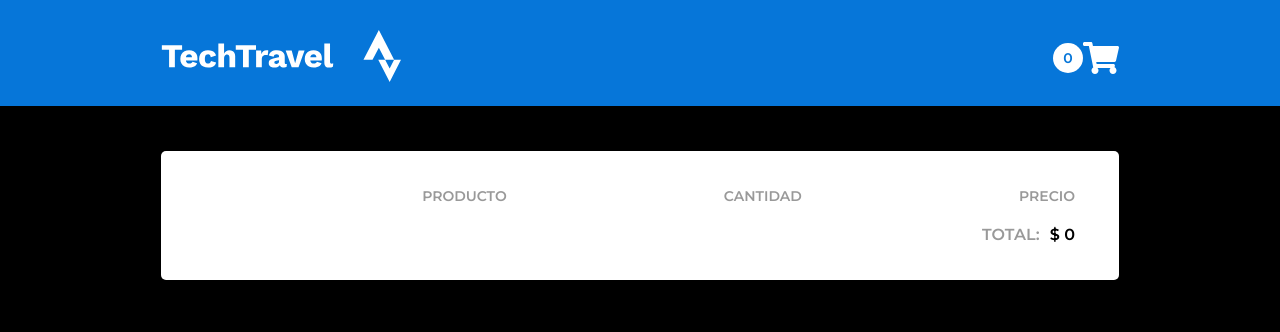
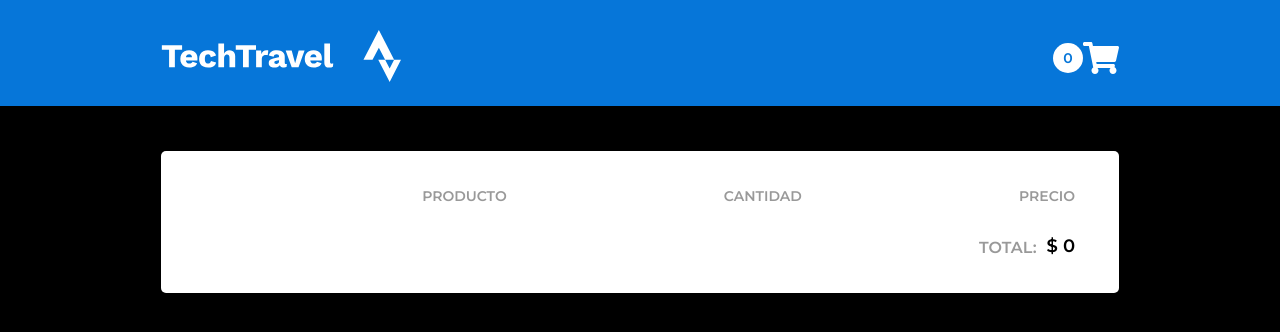
Before and after one commit to stephany2818/tech-travel-application, a React (Create React App) app: page /Cart in a window 1280 px wide. Shown: the top 332 px of the page. Built offline with nearby package versions, Linux system fonts and the light colour scheme.

Commit message:
cambios para la toma del total de los viajes 2

```diff
--- a/src/pages/Cart/styles.js
+++ b/src/pages/Cart/styles.js
@@ -34,8 +34,8 @@ export const TravelItem = styled.li`
 export const Info = styled.div`
   display: flex;
   flex-direction: column;
-  align-items: left;
-  justify-content: left;
+  align-items: right;
+  justify-content: right;
 
   p {
     font-size: 14px;
@@ -66,8 +66,9 @@ export const SubTotal = styled.div`
   font-size: 16px;
   align-items: center;
 
-  p {
+  strong {
     margin-right: 10px;
+    font-size: 16px;
   }
 
   button {
@@ -89,11 +90,11 @@ export const TextTotalPlay = styled.li`
     font-size: 16px;
     color: #999999;
   }
-`;
 
-export const vTotalToPlay = styled.div`
-  width: 100%;
-  display: flex;
+  strong {
+    margin-top: 10px;
+    font-size: 18px;
+  }
 `;
 
 export const ToHeader = styled.li`
@@ -101,7 +102,7 @@ export const ToHeader = styled.li`
   display: flex;
   margin-bottom: 20px;
   justify-content: space-between;
-  align-items: right;
+  align-items: center;
 
   h1 {
     font-size: 14px;
```
